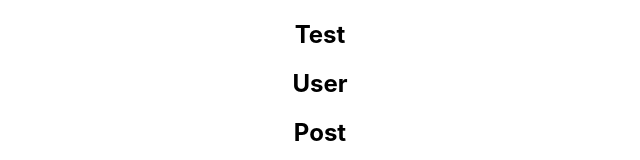
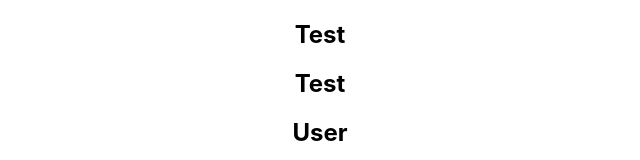
Before and after one commit to angor78/git-learn, a React (Create React App) app: page / in a window 1280 px wide. Shown: the top 160 px of the page, without its empty margins (320-960 px from the left). Built offline with nearby package versions, Linux system fonts and the light colour scheme.

Commit message:
add 1 Test Component

```diff
--- a/src/App.tsx
+++ b/src/App.tsx
@@ -8,6 +8,7 @@ function App() {
   return (
     <div className="App">
     <Test/>
+    <Test/>
     <User/>
     <Post/>
     <Post/>
```
